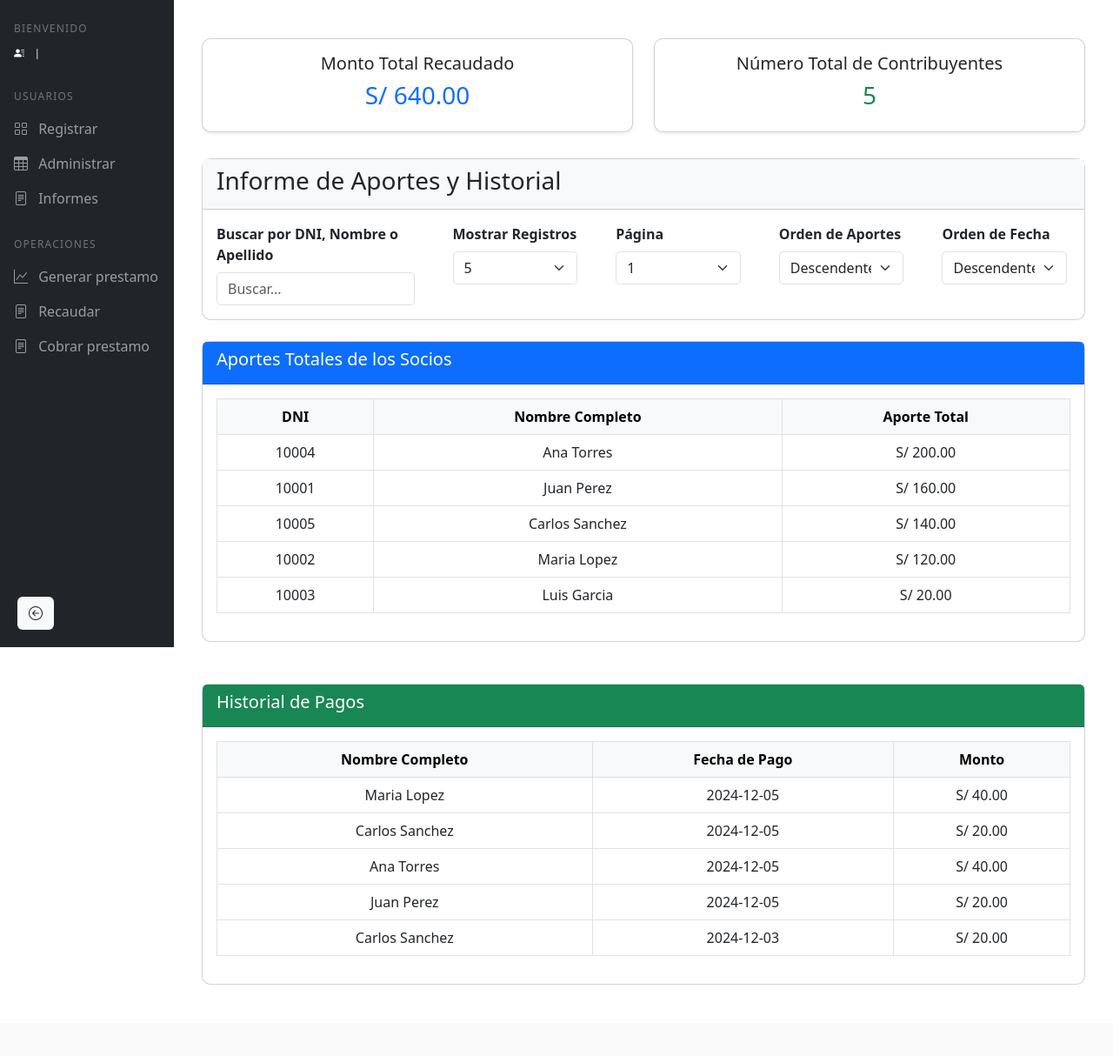
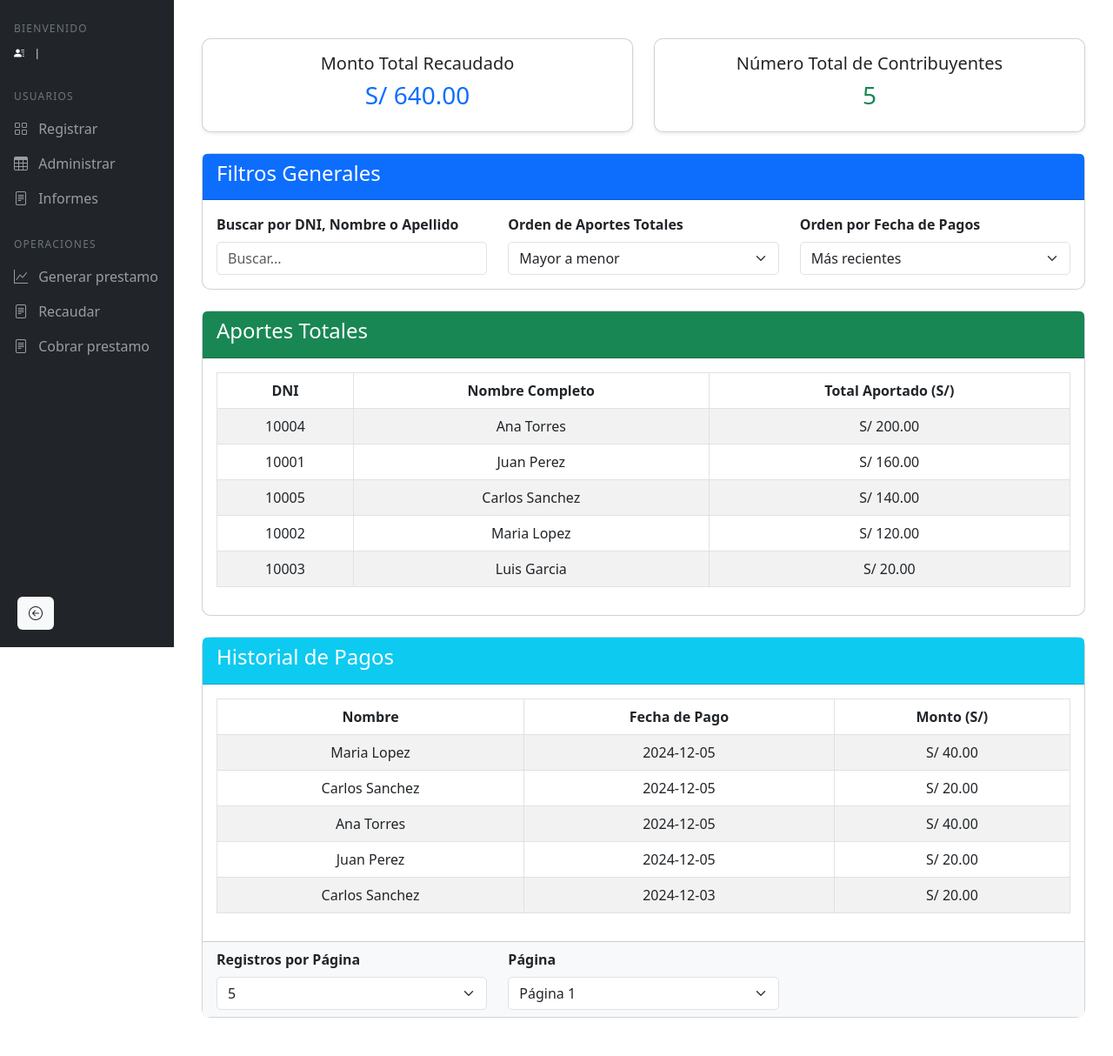
Before and after one commit to DvJeremy/WEB_ASOCIACION_PPP, a PHP site: page /informes_c.php in a window 1280 px wide. Shown: the part 56-1270 px from the top of the page at 87% size. Before the commit the page ends 1188 px from the top, so only its background shows below. Run offline with PHP 8.4, Linux system fonts and the light colour scheme; data comes from the database, SQL or seed files in the repository.

Commit message:
informes cuotas final

```diff
--- a/ADMINISTRADOR/COMPONENTES_INFORMES/tablas_cbackend.php
+++ b/ADMINISTRADOR/COMPONENTES_INFORMES/tablas_cbackend.php
@@ -1,5 +1,5 @@
 <?php
-include('../../BACKEND/CONEXION/conexion.php'); // Conexión a la base de datos
+include('../../BACKEND/CONEXION/conexion.php');
 
 // Inicializar el array de respuesta
 $response = [];
@@ -7,15 +7,12 @@ $response = [];
 // Filtros y paginación
 $limit = isset($_GET['limit']) ? intval($_GET['limit']) : 5; // Número de registros por página
 $offset = isset($_GET['offset']) ? intval($_GET['offset']) : 0; // Paginación (desplazamiento)
-
 $searchAportes = isset($_GET['search_aportes']) ? mysqli_real_escape_string($conexion, $_GET['search_aportes']) : '';
 $searchHistorial = isset($_GET['search_historial']) ? mysqli_real_escape_string($conexion, $_GET['search_historial']) : '';
+$orderBy = isset($_GET['orderBy']) ? $_GET['orderBy'] : 'DESC'; // Orden de aportes
+$orderDate = isset($_GET['orderDate']) ? $_GET['orderDate'] : 'DESC'; // Orden de fecha
 
-// Filtros de orden
-$orderBy = isset($_GET['orderBy']) ? $_GET['orderBy'] : 'DESC'; // Orden de aportes (ASC o DESC)
-$orderDate = isset($_GET['orderDate']) ? $_GET['orderDate'] : 'DESC'; // Orden de fecha (ASC o DESC)
-
-// Consulta 1: Aportes totales de los socios (con filtro de búsqueda y paginación)
+// Consulta 1: Aportes totales de los socios
 $queryAportes = "
     SELECT s.dni_socio, CONCAT(s.nombres, ' ', s.apellidos) AS nombre_completo, SUM(c.monto) AS aporte_total
     FROM cuota_afiliacion c
@@ -23,12 +20,11 @@ $queryAportes = "
     WHERE s.nombres LIKE '%$searchAportes%' OR s.apellidos LIKE '%$searchAportes%' OR s.dni_socio LIKE '%$searchAportes%'
     GROUP BY s.dni_socio
     ORDER BY aporte_total $orderBy
-    LIMIT $limit OFFSET $offset
 ";
 $resultAportes = mysqli_query($conexion, $queryAportes);
+$response['aportes'] = [];
 
 if ($resultAportes) {
-    $response['aportes'] = [];
     while ($row = mysqli_fetch_assoc($resultAportes)) {
         $response['aportes'][] = [
             'dni_socio' => $row['dni_socio'],
@@ -36,11 +32,9 @@ if ($resultAportes) {
             'aporte_total' => number_format($row['aporte_total'], 2)
         ];
     }
-} else {
-    $response['aportes'] = 'Error al obtener los aportes.';
 }
 
-// Consulta 2: Historial de cuotas (con filtro de fecha y paginación)
+// Consulta 2: Historial de cuotas
 $queryHistorial = "
     SELECT s.nombres, s.apellidos, c.fecha_pago, c.monto
     FROM cuota_afiliacion c
@@ -50,9 +44,9 @@ $queryHistorial = "
     LIMIT $limit OFFSET $offset
 ";
 $resultHistorial = mysqli_query($conexion, $queryHistorial);
+$response['historial'] = [];
 
 if ($resultHistorial) {
-    $response['historial'] = [];
     while ($row = mysqli_fetch_assoc($resultHistorial)) {
         $response['historial'][] = [
             'nombres' => $row['nombres'],
@@ -61,8 +55,22 @@ if ($resultHistorial) {
             'monto' => number_format($row['monto'], 2)
         ];
     }
+}
+
+// Total de registros para el historial
+$queryTotalHistorial = "
+    SELECT COUNT(*) AS total
+    FROM cuota_afiliacion c
+    JOIN socios s ON c.dni_socio = s.dni_socio
+    WHERE s.nombres LIKE '%$searchHistorial%' OR s.apellidos LIKE '%$searchHistorial%' OR c.dni_socio LIKE '%$searchHistorial%'
+";
+$resultTotalHistorial = mysqli_query($conexion, $queryTotalHistorial);
+
+if ($resultTotalHistorial) {
+    $totalHistorial = mysqli_fetch_assoc($resultTotalHistorial)['total'];
+    $response['total_historial'] = $totalHistorial;
 } else {
-    $response['historial'] = 'Error al obtener el historial de cuotas.';
+    $response['total_historial'] = 0;
 }
 
 // Enviar respuesta en formato JSON
--- a/ADMINISTRADOR/informes_c.php
+++ b/ADMINISTRADOR/informes_c.php
@@ -39,108 +39,96 @@
             </div>
         </div>
 
-        <div class="container">
-            <div class="row">
-                <!-- Filtro y controles de paginación -->
-                <div class="col-12 mb-4">
-                    <div class="card">
-                        <div class="card-header">
-                            <h3>Informe de Aportes y Historial</h3>
+        <div class="container-fluid mt-4">
+        <!-- Filtros generales -->
+        <div class="card mb-4">
+            <div class="card-header bg-primary text-white">
+                <h4>Filtros Generales</h4>
             </div>
             <div class="card-body">
-                            <div class="row row-gap">
+                <div class="row row-gap-3">
                     <!-- Filtro de búsqueda general -->
-                                <div class="col-md-3">
+                    <div class="col-md-4">
                         <label for="search" class="form-label">Buscar por DNI, Nombre o Apellido</label>
                         <input type="text" id="search" class="form-control" placeholder="Buscar...">
                     </div>
-                                <!-- Filtro de número de registros -->
-                                <div class="col-md-2">
-                                    <label for="limit" class="form-label">Mostrar Registros</label>
-                                    <select id="limit" class="form-select">
+                    <!-- Filtro de orden de aportes -->
+                    <div class="col-md-4">
+                        <label for="orderBy" class="form-label">Orden de Aportes Totales</label>
+                        <select id="orderBy" class="form-select">
+                            <option value="DESC">Mayor a menor</option>
+                            <option value="ASC">Menor a mayor</option>
+                        </select>
+                    </div>
+                    <!-- Filtro de orden de fechas -->
+                    <div class="col-md-4">
+                        <label for="orderDate" class="form-label">Orden por Fecha de Pagos</label>
+                        <select id="orderDate" class="form-select">
+                            <option value="DESC">Más recientes</option>
+                            <option value="ASC">Más antiguos</option>
+                        </select>
+                    </div>
+                </div>
+            </div>
+        </div>
+
+        <!-- Tabla de Aportes -->
+        <div class="card mb-4">
+            <div class="card-header bg-success text-white">
+                <h4>Aportes Totales</h4>
+            </div>
+            <div class="card-body">
+                <div class="table-responsive">
+                    <table class="table table-striped table-bordered">
+                        <thead>
+                            <tr>
+                                <th>DNI</th>
+                                <th>Nombre Completo</th>
+                                <th>Total Aportado (S/)</th>
+                            </tr>
+                        </thead>
+                        <tbody id="tablaAportesBody"></tbody>
+                    </table>
+                </div>
+            </div>
+        </div>
+
+        <!-- Tabla de Historial -->
+        <div class="card mb-4">
+            <div class="card-header bg-info text-white">
+                <h4>Historial de Pagos</h4>
+            </div>
+            <div class="card-body">
+                <div class="table-responsive">
+                    <table class="table table-striped table-bordered">
+                        <thead>
+                            <tr>
+                                <th>Nombre</th>
+                                <th>Fecha de Pago</th>
+                                <th>Monto (S/)</th>
+                            </tr>
+                        </thead>
+                        <tbody id="tablaHistorialBody"></tbody>
+                    </table>
+                </div>
+            </div>
+            <!-- Filtros específicos de agrupación -->
+            <div class="card-footer bg-light">
+                <div class="row">
+                    <!-- Límite de registros -->
+                    <div class="col-md-4">
+                        <label for="limitHistorial" class="form-label">Registros por Página</label>
+                        <select id="limitHistorial" class="form-select">
                             <option value="5">5</option>
                             <option value="10">10</option>
                             <option value="15">15</option>
                             <option value="20">20</option>
                         </select>
                     </div>
-                                <!-- Filtro de paginación -->
-                                <div class="col-md-2">
-                                    <label for="offset" class="form-label">Página</label>
-                                    <select id="offset" class="form-select">
-                                        <option value="0">1</option>
-                                        <option value="5">2</option>
-                                        <option value="10">3</option>
-                                        <option value="15">4</option>
-                                    </select>
-                                </div>
-                                <!-- Filtro de orden de aportes -->
-                                <div class="col-md-2">
-                                    <label for="orderBy" class="form-label">Orden de Aportes</label>
-                                    <select id="orderBy" class="form-select">
-                                        <option value="DESC">Descendente</option>
-                                        <option value="ASC">Ascendente</option>
-                                    </select>
-                                </div>
-                                <!-- Filtro de orden de fecha -->
-                                <div class="col-md-2">
-                                    <label for="orderDate" class="form-label">Orden de Fecha</label>
-                                    <select id="orderDate" class="form-select">
-                                        <option value="DESC">Descendente</option>
-                                        <option value="ASC">Ascendente</option>
-                                    </select>
-                                </div>
-                            </div>
-                        </div>
-                    </div>
-                </div>
-
-                <!-- Tabla de Aportes Totales -->
-                <div class="col-12">
-                    <div class="table-container">
-                        <div class="card mb-4">
-                            <div class="card-header bg-primary text-white">
-                                <h5>Aportes Totales de los Socios</h5>
-                            </div>
-                            <div class="card-body">
-                                <table class="table table-bordered table-hover">
-                                    <thead class="table-light">
-                                        <tr>
-                                            <th>DNI</th>
-                                            <th>Nombre Completo</th>
-                                            <th>Aporte Total</th>
-                                        </tr>
-                                    </thead>
-                                    <tbody id="tablaAportesBody">
-                                        <!-- Aquí se cargarán los datos de los aportes -->
-                                    </tbody>
-                                </table>
-                            </div>
-                        </div>
-                    </div>
-                </div>
-
-                <!-- Tabla de Historial de Pagos -->
-                <div class="col-12 mt-4">
-                    <div class="table-container">
-                        <div class="card mb-4">
-                            <div class="card-header bg-success text-white">
-                                <h5>Historial de Pagos</h5>
-                            </div>
-                            <div class="card-body">
-                                <table class="table table-bordered table-hover">
-                                    <thead class="table-light">
-                                        <tr>
-                                            <th>Nombre Completo</th>
-                                            <th>Fecha de Pago</th>
-                                            <th>Monto</th>
-                                        </tr>
-                                    </thead>
-                                    <tbody id="tablaHistorialBody">
-                                        <!-- Aquí se cargarán los datos del historial de pagos -->
-                                    </tbody>
-                                </table>
-                            </div>
+                    <!-- Paginación -->
+                    <div class="col-md-4">
+                        <label for="offsetHistorial" class="form-label">Página</label>
+                        <select id="offsetHistorial" class="form-select"></select>
                     </div>
                 </div>
             </div>
```
Also changed, not shown: JS/tablas_c.js (+50 -60 lines). Lines whose indentation alone changed are shown as unchanged.
